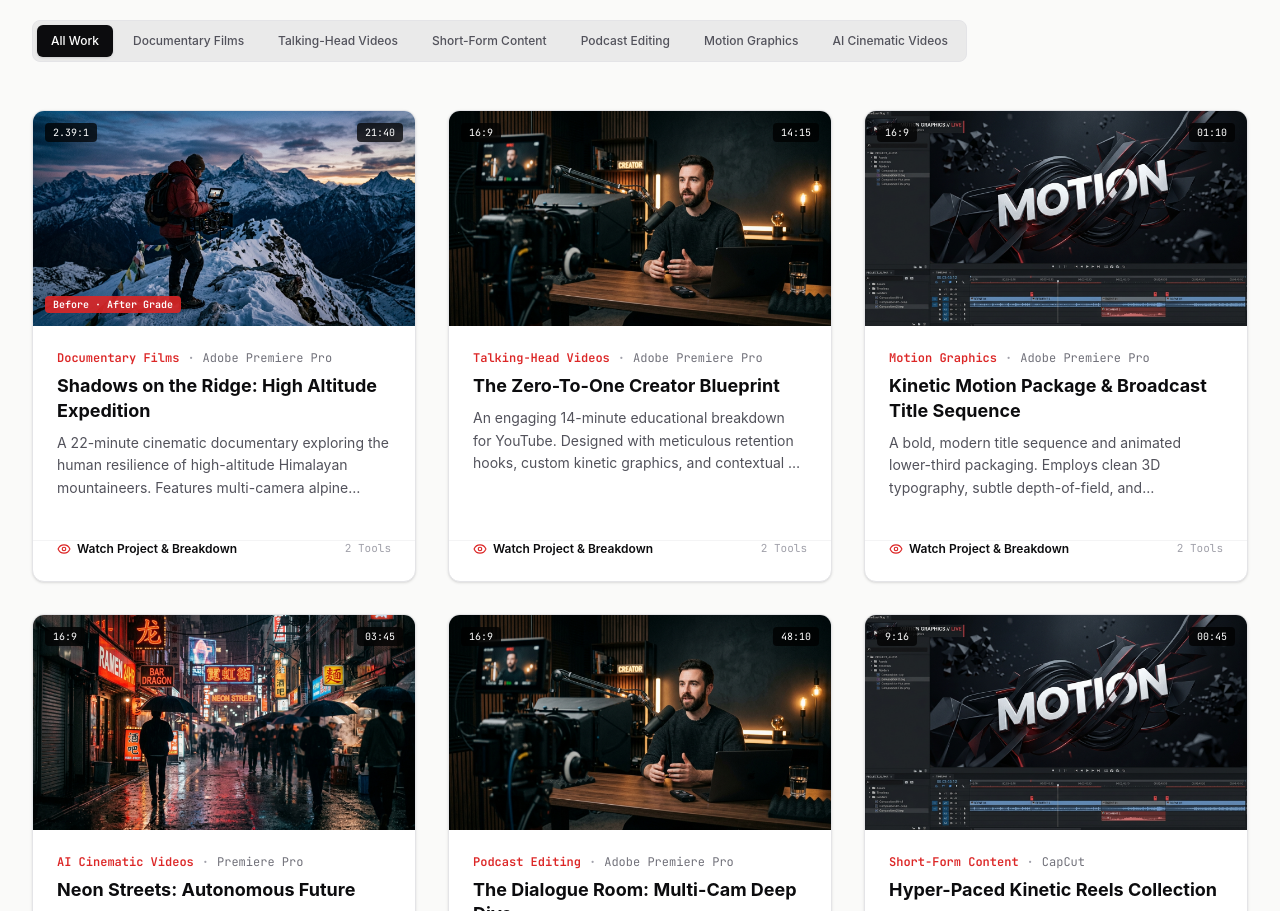
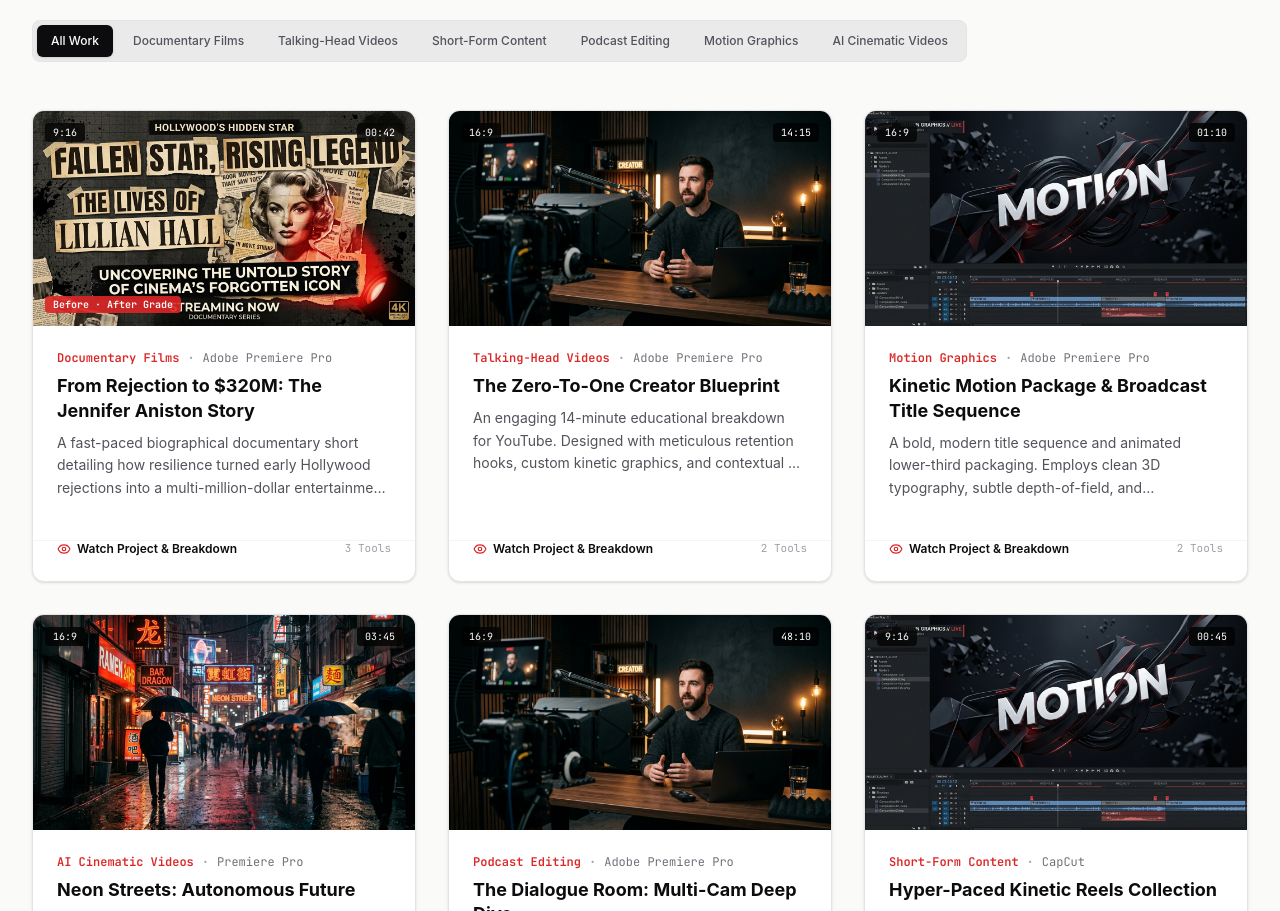
Before and after one commit to iswearereal-ship-it/nouman-riaz, a React (Vite) app: page / in a window 1280 px wide. Shown: the part 2480-3391 px from the top of the page. Built offline with nearby package versions, Linux system fonts and the light colour scheme.

Commit message:
feat: update portfolio project 1 to Jennifer Aniston story
Replace the existing project entry with the new "From Rejection to $320M" biographical documentary short, including updated details, media, and role description.

```diff
--- a/src/data/portfolioData.ts
+++ b/src/data/portfolioData.ts
@@ -10,6 +10,7 @@ import studioThumb from '../assets/images/project_studio_1792296120148.jpg';
 import motionThumb from '../assets/images/project_motion_1792296139688.jpg';
 import aiCinematicThumb from '../assets/images/project_aicinematic_1792296158501.jpg';
 import noumanExactPhoto from '../assets/images/nouman_exact_photo_1792297234462.jpg';
+import jenniferAnistonThumb from '../assets/images/jennifer_aniston_doc_thumb_1792318325367.jpg';
 
 export interface Project {
   id: string;
@@ -181,27 +182,27 @@ export const PROJECT_CATEGORIES = [
 export const PROJECTS: Project[] = [
   {
     id: "project-1",
-    title: "Shadows on the Ridge: High Altitude Expedition",
+    title: "From Rejection to $320M: The Jennifer Aniston Story",
     category: "Documentary Films",
     categorySlug: "documentary",
-    clientNote: "Documentary Showcase Project",
-    description: "A 22-minute cinematic documentary exploring the human resilience of high-altitude Himalayan mountaineers. Features multi-camera alpine footage, complex archival integration, and an intense atmospheric score.",
-    thumbnail: docThumb,
-    duration: "21:40",
-    software: ["Adobe Premiere Pro", "Audition"],
-    role: "Lead Editor, Sound Design & Colorist",
-    aspectRatio: "2.39:1",
+    clientNote: "Documentary Short for @MotionPeaks",
+    description: "A fast-paced biographical documentary short detailing how resilience turned early Hollywood rejections into a multi-million-dollar entertainment legacy. Features kinetic paper cutout collage, newspaper headline tracking, dynamic Foley sound design, and high-retention pacing.",
+    thumbnail: jenniferAnistonThumb,
+    duration: "00:42",
+    software: ["Adobe Premiere Pro", "CapCut", "After Effects"],
+    role: "Lead Video Editor & Motion Graphics Animator",
+    aspectRatio: "9:16",
     breakdown: {
-      pacingNotes: "Built slow, deliberate build-ups mirroring the physical exhaustion of high altitude climbs, punctuated by rapid cuts during sudden mountain storms.",
-      soundDesign: "Composed a 36-track audio environment with real wind foley, mountain ice cracking, laboured breathing, and distant sub-bass rumbles.",
-      colorGrading: "Emphasized cold glacial slate tones with warm skin highlights and natural snow roll-off to preserve highlight detail."
+      pacingNotes: "Engineered for 85%+ retention: magnetic biographical curiosity hook in the first 2 seconds, followed by rapid 1.5s cuts between childhood struggles, Friends stardom, and award-winning vindication.",
+      soundDesign: "Multi-layered Foley soundscape: real paper crinkles, newspaper slams, sub-bass riser drops, camera shutter clicks, and clean vocal compression.",
+      colorGrading: "Dark textured paper grid background contrasted with bold red alert highlights, glowing neon subject cutouts, and kinetic dual-color subtitle typography."
     },
     beforeAfter: {
-      rawLabel: "Flat Log Camera Feed",
-      finalLabel: "Color Graded & Sound Designed",
-      description: "Demonstrating the transformation from raw flat alpine footage into a high-contrast, filmic cinematic look with full acoustic depth."
+      rawLabel: "Raw Archival Footage & Clippings",
+      finalLabel: "Kinetic Paper Collage & Sound Design",
+      description: "Transformation from loose archival press clippings into an energetic, multi-layered kinetic documentary short."
     },
-    isPlaceholder: true
+    isPlaceholder: false
   },
   {
     id: "project-2",
```
Also changed, not shown: src/assets/images/jennifer_aniston_doc_thumb_1792318325367.jpg (added).
